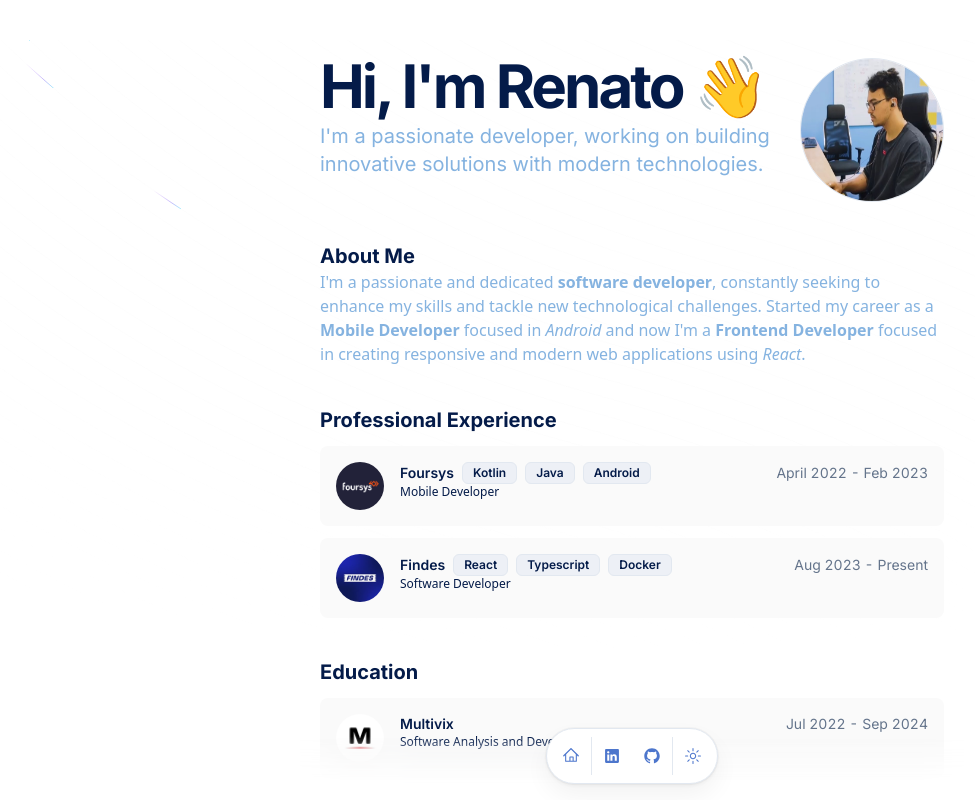
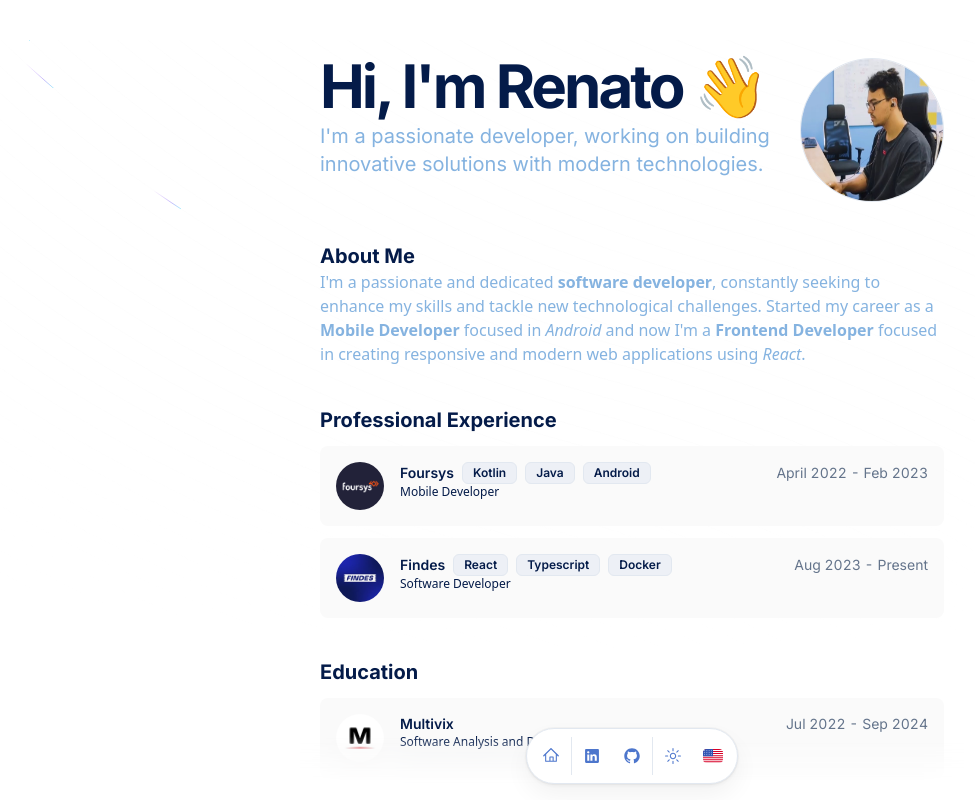
Before and after one commit to renatorrocha/portfolio-renato, a Next.js app: page /en in a window 1280 px wide. Shown: the top 800 px of the page, without its empty margins (8-983 px from the left). Built offline with nearby package versions, Linux system fonts and the light colour scheme.

Commit message:
feat: language switch

```diff
--- a/package.json
+++ b/package.json
@@ -17,6 +17,7 @@
     "@radix-ui/react-tooltip": "^1.1.2",
     "class-variance-authority": "^0.7.0",
     "clsx": "^2.1.1",
+    "country-flag-icons": "^1.5.13",
     "framer-motion": "^11.3.6",
     "next": "14.2.4",
     "next-intl": "^3.25.1",
--- /dev/null
+++ b/src/components/language-switch.tsx
@@ -0,0 +1,47 @@
+"use client";
+
+import * as Flags from "country-flag-icons/react/3x2";
+import { Button } from "@/components/ui/button";
+import { useLocale } from "next-intl";
+import { useRouter } from "next/navigation";
+
+export default function LanguageSwitch() {
+  const language = useLocale();
+  const router = useRouter();
+
+  function toggleLanguage() {
+    const newLanguage = language === "en" ? "pt" : "en";
+    router.push(newLanguage);
+  }
+
+  return (
+    <Button variant="ghost" type="button" size="icon" onClick={toggleLanguage}>
+      <Flag countryCode={getCountryCode(language)} className="w-5 rounded-sm" />
+    </Button>
+  );
+}
+
+function getCountryCode(languageCode: string) {
+  const countryMapping: Record<string, string> = {
+    en: "US",
+    pt: "BR",
+  };
+
+  return countryMapping[languageCode] || "US";
+}
+
+type FlagProps = {
+  countryCode: string;
+  className?: string;
+};
+
+const Flag = ({ countryCode, className }: FlagProps) => {
+  const FlagComponent = Flags[countryCode.toUpperCase() as keyof typeof Flags];
+
+  if (!FlagComponent) {
+    console.error(`Flag for country code ${countryCode} not found.`);
+    return null;
+  }
+
+  return <FlagComponent key={countryCode} className={className} />;
+};
--- a/src/components/navbar.tsx
+++ b/src/components/navbar.tsx
@@ -10,8 +10,11 @@ import Link from "next/link";
 import { Dock, DockIcon } from "./dock";
 import { DATA } from "@/lib/constants";
 import ThemeToggle from "./theme-toggle";
+import { useTranslations } from "next-intl";
+import LanguageSwitch from "./language-switch";
 
 export default function Navbar() {
+  const t = useTranslations("Labels");
   return (
     <div className="pointer-events-none fixed inset-x-0 bottom-0 z-30 mx-auto mb-4 flex h-full max-h-14 origin-bottom">
       <div className="fixed inset-x-0 bottom-0 h-16 w-full bg-background to-transparent backdrop-blur-lg [-webkit-mask-image:linear-gradient(to_top,black,transparent)] dark:bg-background"></div>
@@ -69,7 +72,20 @@ export default function Navbar() {
               </div>
             </TooltipTrigger>
             <TooltipContent>
-              <p>Change Theme</p>
+              <p>{t("changeTheme")}</p>
+            </TooltipContent>
+          </Tooltip>
+        </DockIcon>
+
+        <DockIcon>
+          <Tooltip>
+            <TooltipTrigger asChild>
+              <div>
+                <LanguageSwitch />
+              </div>
+            </TooltipTrigger>
+            <TooltipContent>
+              <p>{t("changeLanguage")}</p>
             </TooltipContent>
           </Tooltip>
         </DockIcon>
--- a/src/services/i18n/messages/en.json
+++ b/src/services/i18n/messages/en.json
@@ -1,4 +1,8 @@
 {
+  "Labels": {
+    "changeTheme": "Change Theme",
+    "changeLanguage": "Change Theme"
+  },
   "Hero": {
     "greeting": "Hi, I'm Renato 👋",
     "description": "I'm a passionate developer, working on building innovative solutions with modern technologies."
--- a/src/services/i18n/messages/pt.json
+++ b/src/services/i18n/messages/pt.json
@@ -1,4 +1,8 @@
 {
+  "Labels": {
+    "changeTheme": "Mudar Tema",
+    "changeLanguage": "Mudar Linguagem"
+  },
   "Hero": {
     "greeting": "Olá, eu sou o Renato 👋",
     "description": "Sou um desenvolvedor apaixonado, trabalhando na construção de soluções inovadoras com tecnologias modernas."
```
Also changed, not shown: 1 other file (tests, documents, lock files or other folders).
